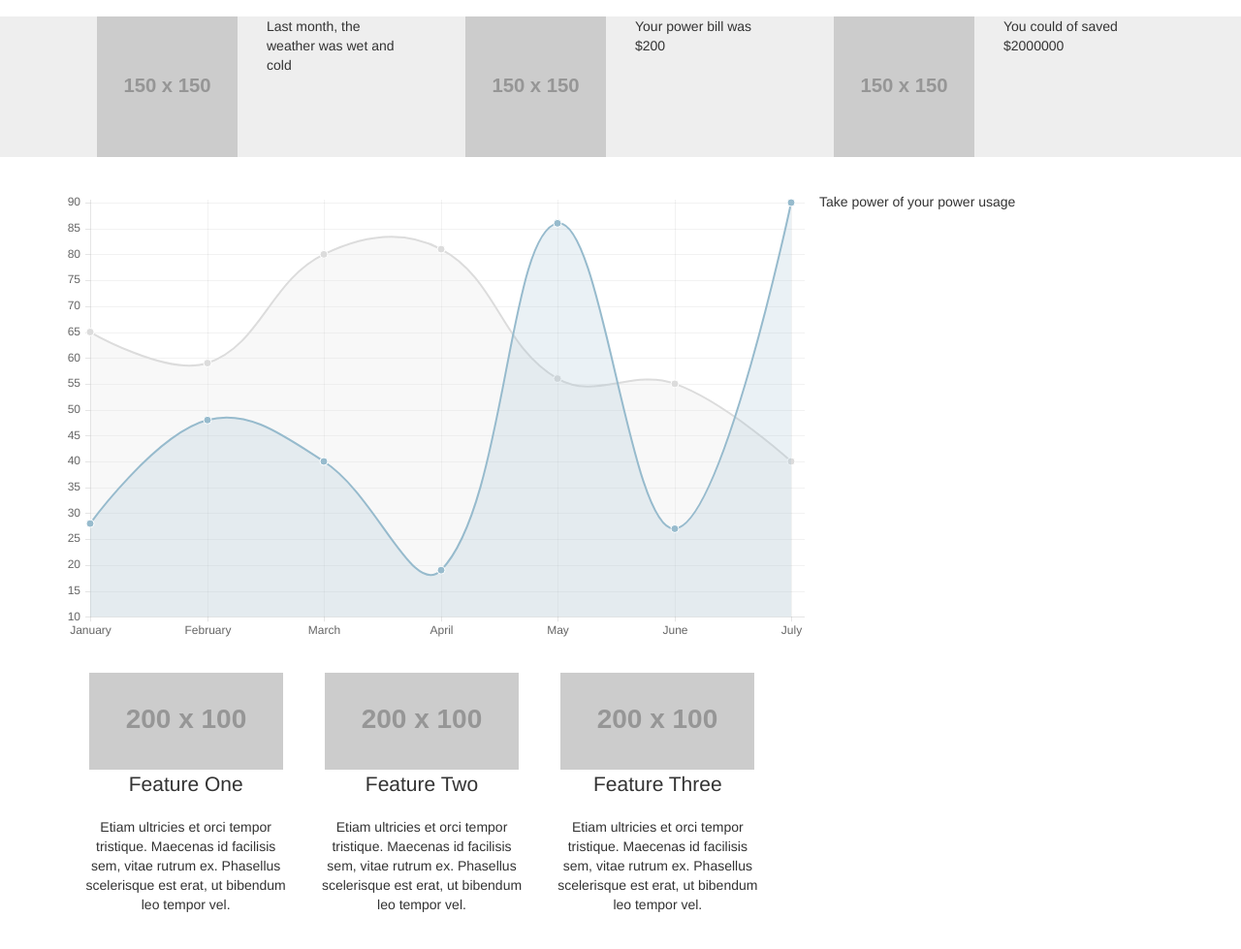
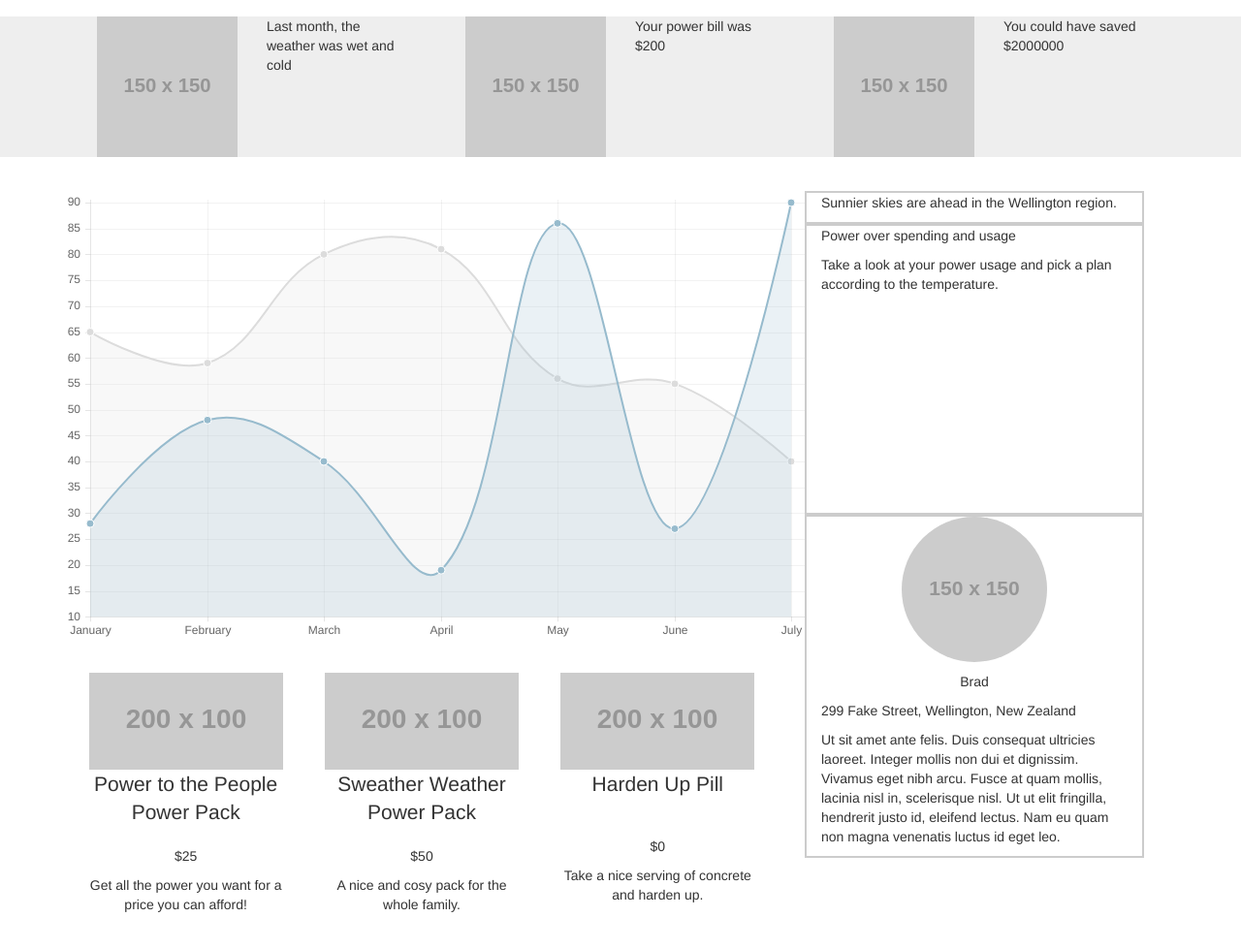
Before and after one commit to how-predictable/how-predictable, a website: page public/views/dash.html in a window 1280 px wide. Shown: the part 53-1032 px from the top of the page at 97% size. Drawn offline with nearby package versions, Linux system fonts and the light colour scheme; placeholder pictures from the web are drawn by us.

Commit message:
Finish dash page Bootstrap wireframe

```diff
--- a/public/css/dash.css
+++ b/public/css/dash.css
@@ -24,3 +24,19 @@ body {
 	padding-top: 2.5em;
 	padding-bottom: 2.5em;
 }
+
+.avatar {
+	border-radius: 50%;
+}
+
+.future-weather {
+	border: 2px solid #ccc;
+}
+
+.take-action {
+	border: 2px solid #ccc;
+}
+
+.last-bill {
+	border: 2px solid #ccc;
+}
--- a/public/views/dash.html
+++ b/public/views/dash.html
@@ -28,7 +28,7 @@
 		</nav>
 
 		<!-- Power Usage Context -->
-		<div id="history-information" class="row">
+		<div id="history-information">
 			<div class="container">
 				<div id="history-avg-wether" class="col-sm-4">
 					<div class="col-sm-6">
@@ -51,7 +51,7 @@
 						<img class="img-responsive" src="http://placehold.it/150x150" alt="">
 					</div>
 					<div class="col-sm-6">
-						You could of saved $2000000
+						You could have saved $2000000
 					</div>
 				</div>
 			</div>
@@ -64,29 +64,39 @@
 					<div class="power-packs">
 						<div class="col-sm-4 text-center">
 				      		<img class="img-responsive" src="http://placehold.it/200x100" alt="">
-				      		<p class="lead">Feature One</p>
-				      		<p>Etiam ultricies et orci tempor tristique. Maecenas id facilisis sem, vitae rutrum ex. Phasellus scelerisque est erat, ut bibendum leo tempor vel.</p>
+				      		<p class="lead">Power to the People Power Pack</p>
+				      		<p>$25</p>
+				      		<p>Get all the power you want for a price you can afford!</p>
 				      	</div>
 				      	<div class="col-sm-4 text-center">
 				      		<img class="img-responsive" src="http://placehold.it/200x100" alt="">
-				      		<p class="lead">Feature Two</p>
-				      		<p>Etiam ultricies et orci tempor tristique. Maecenas id facilisis sem, vitae rutrum ex. Phasellus scelerisque est erat, ut bibendum leo tempor vel.</p>
+				      		<p class="lead">Sweather Weather Power Pack</p>
+				      		<p>$50</p>
+				      		<p>A nice and cosy pack for the whole family.</p>
 				      	</div>
 				      	<div class="col-sm-4 text-center">
 				      		<img class="img-responsive" src="http://placehold.it/200x100" alt="">
-				      		<p class="lead">Feature Three</p>
-				      		<p>Etiam ultricies et orci tempor tristique. Maecenas id facilisis sem, vitae rutrum ex. Phasellus scelerisque est erat, ut bibendum leo tempor vel.</p>
+				      		<p class="lead">Harden Up Pill</p>
+				      		<br>
+				      		<p>$0</p>
+				      		<p>Take a nice serving of concrete and harden up.</p>
 				      	</div>
 					</div>
 				</div>
 
 				<div id="future-information" class="col-sm-4">
-					<div id="future-wether" class="col-sm-12">
-
+					<div class="col-sm-12 future-weather">
+						<p>Sunnier skies are ahead in the Wellington region.</p>
 					</div>
-
-					<div id="take-action" class="col-sm-12">
-						Take power of your power usage
+					<div class="col-sm-12 take-action">
+						<p>Power over spending and usage</p>
+						<p>Take a look at your power usage and pick a plan according to the temperature.</p>
+					</div>
+					<div class="col-sm-12 last-bill">
+						<p class="text-center"><img class="avatar img-responsive" src="http://placehold.it/150x150" alt=""></p>
+						<p class="text-center">Brad</p>
+						<p>299 Fake Street, Wellington, New Zealand</p>
+						<p>Ut sit amet ante felis. Duis consequat ultricies laoreet. Integer mollis non dui et dignissim. Vivamus eget nibh arcu. Fusce at quam mollis, lacinia nisl in, scelerisque nisl. Ut ut elit fringilla, hendrerit justo id, eleifend lectus. Nam eu quam non magna venenatis luctus id eget leo.</p>
 					</div>
 				</div>
 			</div>
```
